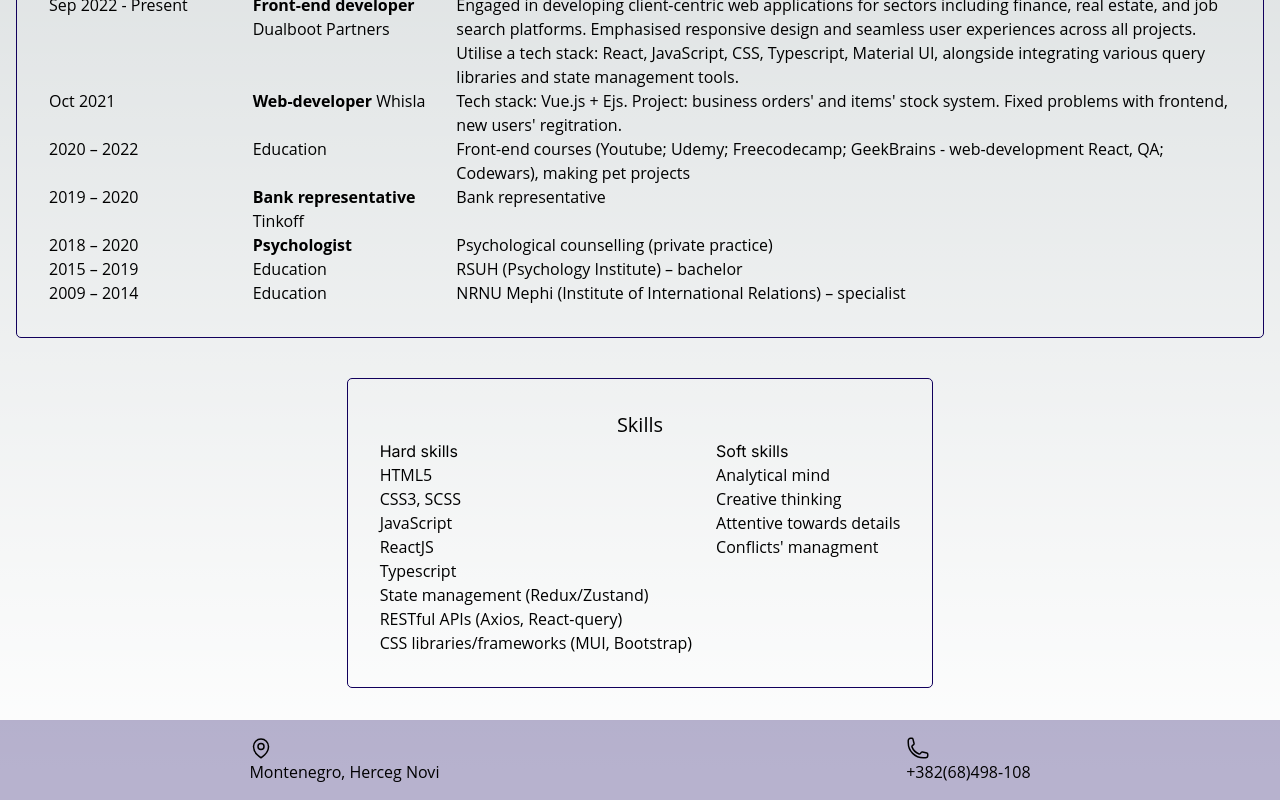
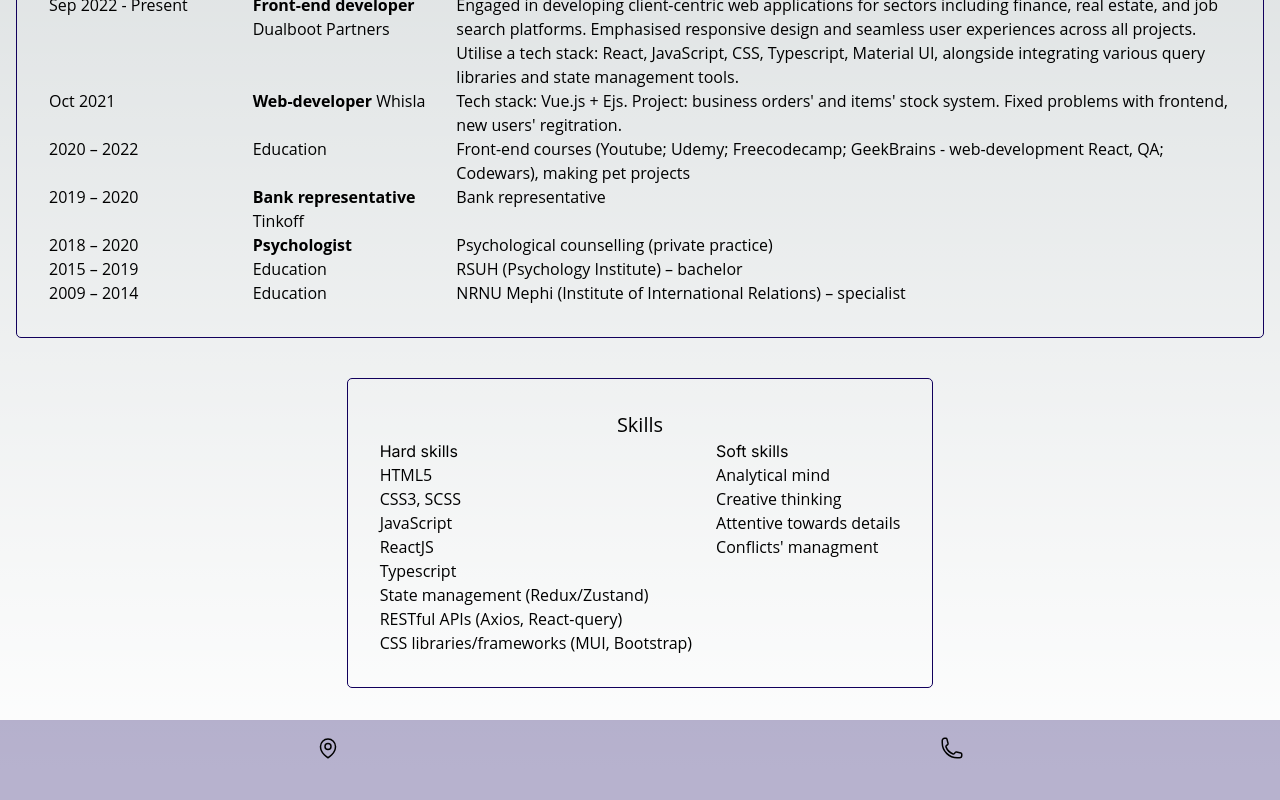
Before and after one commit to leokotman/frontend-portfolio-next, a Next.js app: page / in a window 1280 px wide. Shown: the part 312-1112 px from the top of the page. Built offline with nearby package versions, Linux system fonts and the light colour scheme; no server answers; the database is empty.

Commit message:
add firestore to get contacts

```diff
--- a/package.json
+++ b/package.json
@@ -10,11 +10,14 @@
   },
   "dependencies": {
     "@heroicons/react": "^2.1.3",
+    "firebase": "^10.11.0",
+    "lodash": "^4.17.21",
     "next": "14.2.1",
     "react": "^18",
     "react-dom": "^18"
   },
   "devDependencies": {
+    "@types/lodash": "^4.17.0",
     "@types/node": "^20",
     "@types/react": "^18",
     "@types/react-dom": "^18",
--- a/src/app/_components/footer/footer.tsx
+++ b/src/app/_components/footer/footer.tsx
@@ -1,6 +1,10 @@
+'use client';
 import { MapPinIcon, PhoneIcon } from '@heroicons/react/24/outline';
 import classes from './footer.module.scss';
-import { CONTACTS } from '@/app/_lib/constants';
+
+import { useContext } from 'react';
+import { useContacts } from '@/app/_lib/hooks';
+import AppContextProvider, { AppContext } from '@/app/_lib/context';
 
 interface FooterParams {
   propClasses?: string;
@@ -8,16 +12,22 @@ interface FooterParams {
 
 export default function Footer(params: FooterParams) {
   const { propClasses = '' } = params;
+  const { contacts: contactsFromContext } = useContext(AppContext);
+  // const { contacts } = useContacts();
+  console.log('contactsFromContext', contactsFromContext);
+
   return (
+    <AppContextProvider>
       <div className={`${classes.footer} ${propClasses}`}>
         <p>
           <MapPinIcon className="h-6 w-6" />
-        {CONTACTS.address}
+          {contactsFromContext[0]?.address}
         </p>
         <p>
           <PhoneIcon className="h-6 w-6" />
-        {CONTACTS.phone}
+          {contactsFromContext[0]?.phone}
         </p>
       </div>
+    </AppContextProvider>
   );
 }
--- a/src/app/_lib/constants.ts
+++ b/src/app/_lib/constants.ts
@@ -64,19 +64,6 @@ export const SKILLS = {
   ],
 };
 
-export const CONTACTS = {
-  address: 'Montenegro, Herceg Novi',
-  phone: '+382(68)498-108',
-  webLinks: [
-    { name: 'My Github profile', link: 'https://github.com/leokotman' },
-    { name: 'levkotman@gmail.com', link: 'mailto:levkotman@gmail.com' },
-    {
-      name: 'LinkedIn profile',
-      link: 'https://www.linkedin.com/in/lev-kotman-1892031ba/',
-    },
-  ],
-};
-
 export const PROJECTS = [
   {
     link: 'https://leokotman.github.io/local_lang_vue/',
--- /dev/null
+++ b/src/app/_lib/context.tsx
@@ -0,0 +1,21 @@
+'use client';
+import { ReactNode, createContext } from 'react';
+import { IContactsFromDB } from './types';
+import { useContacts } from './hooks';
+
+export const AppContext = createContext({ contacts: [] as IContactsFromDB[] });
+
+interface AppContextProviderParams {
+  children: ReactNode;
+}
+
+export default function AppContextProvider(params: AppContextProviderParams) {
+  const { contacts } = useContacts();
+  const { children } = params;
+
+  return (
+    <AppContext.Provider value={{ contacts: contacts }}>
+      {children}
+    </AppContext.Provider>
+  );
+}
--- /dev/null
+++ b/src/app/_lib/hooks.ts
@@ -0,0 +1,37 @@
+import { db } from '@/firebase/config';
+import { collection, getDocs } from 'firebase/firestore';
+import { useEffect, useState } from 'react';
+import { isEqual } from 'lodash';
+import { IContactsFromDB } from './types';
+
+export const useContacts = () => {
+  const [contacts, setContacts] = useState<IContactsFromDB[]>([]);
+
+  const getContacts = async () => {
+    const querySnapshot = await getDocs(collection(db, 'contacts'));
+    const data: IContactsFromDB[] = [];
+    querySnapshot.forEach((contact) => {
+      data.push(contact.data() as IContactsFromDB);
+    });
+
+    return data;
+  };
+
+  useEffect(() => {
+    const getContactsFromDB = async () => {
+      const contactsFromDB = await getContacts()
+        .then((response) => response)
+        .then((data) => data);
+
+      if (!isEqual(contactsFromDB, contacts)) {
+        setContacts(contactsFromDB as IContactsFromDB[]);
+      }
+      return contactsFromDB;
+    };
+    if (isEqual(contacts, [])) {
+      getContactsFromDB();
+    }
+  }, [contacts]);
+
+  return { contacts };
+};
--- a/src/app/layout.tsx
+++ b/src/app/layout.tsx
@@ -4,6 +4,7 @@ import './globals.css';
 import { Navigation } from './_components/navbar/navbar';
 import { homeRoutes } from './_lib/routes';
 import Footer from './_components/footer/footer';
+import { useContacts } from './_lib/hooks';
 
 const inter = Inter({ subsets: ['latin'] });
 
--- /dev/null
+++ b/src/firebase/config.js
@@ -0,0 +1,20 @@
+import { initializeApp } from 'firebase/app';
+import firebase from 'firebase/compat/app';
+import { getFirestore } from 'firebase/firestore';
+
+// Your web app's Firebase configuration
+const firebaseConfig = {
+  apiKey: process.env.NEXT_PUBLIC_FIREBASE_API_KEY,
+  authDomain: process.env.NEXT_PUBLIC_FIREBASE_AUTH_DOMAIN,
+  projectId: process.env.NEXT_PUBLIC_FIREBASE_PROJECT_ID,
+  storageBucket: process.env.NEXT_PUBLIC_FIREBASE_STORAGE_BUCKET,
+  messagingSenderId: process.env.NEXT_PUBLIC_FIREBASE_MESSAGING_SENDER_ID,
+  appId: process.env.NEXT_PUBLIC_FIREBASE_APP_ID,
+};
+
+// Initialize Firebase
+const app =
+  firebase.apps.length === 0 ? initializeApp(firebaseConfig) : firebase.apps[0];
+const db = getFirestore(app);
+
+export { app, db };
```
Also changed, not shown: src/app/_lib/types.ts (+10 -0 lines), src/app/page.tsx (+30 -0 lines), 1 other file (tests, documents, lock files or other folders). Lines whose indentation alone changed are shown as unchanged.
